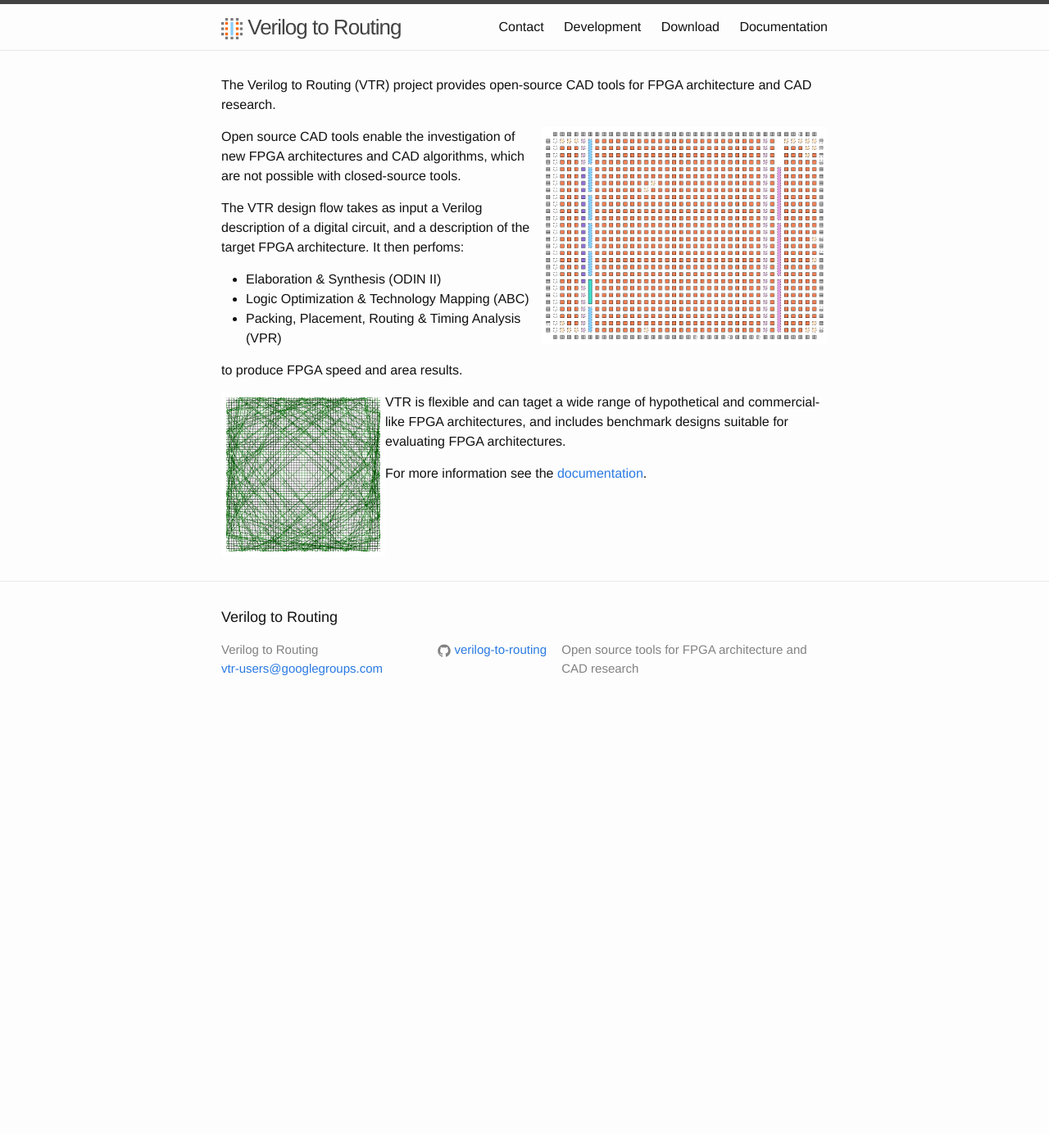
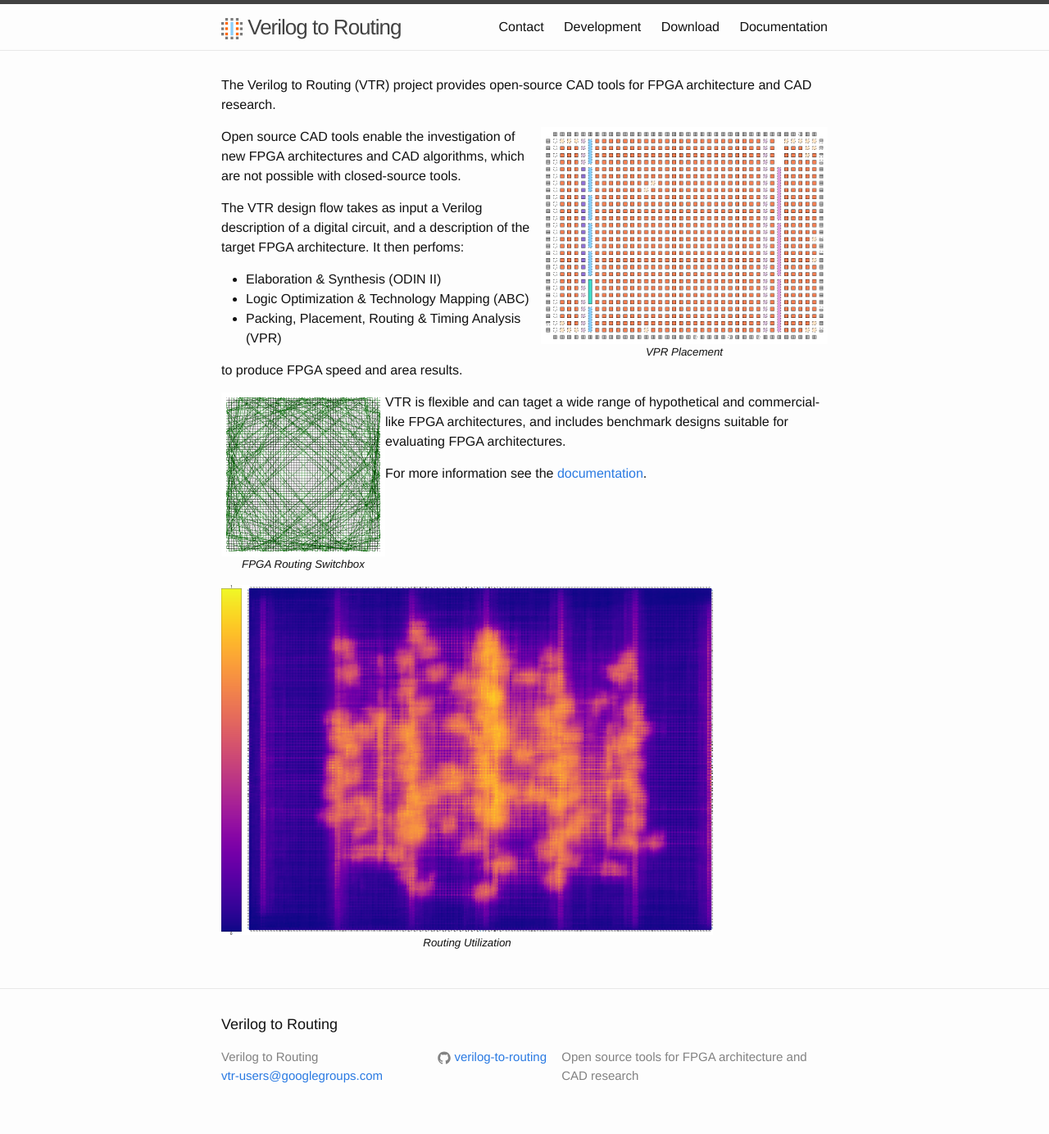
Before and after one commit to verilog-to-routing/verilog-to-routing.github.io, a Jekyll site: the page built from index.md, in a window 1280 px wide. Shown: the whole page at 82% size. Built offline with Jekyll 4.4.1, drawn with Linux system fonts in a browser that asks for light colours; before the commit the page ends 900 px from its top, so only the background shows below that.

```diff
--- a/css/main.scss
+++ b/css/main.scss
@@ -28,7 +28,15 @@ $content-width:    800px;
 $on-palm:          600px;
 $on-laptop:        800px;
 
+figure {
+    display: inline-block;
+}
 
+figure figcaption {
+    text-align: center;
+    font-size: smaller;
+    font-style: italic;
+}
 
 // Use media queries like this:
 // @include media-query($on-palm) {
--- a/index.md
+++ b/index.md
@@ -4,7 +4,15 @@ layout: default
 
 The Verilog to Routing (VTR) project provides open-source CAD tools for FPGA architecture and CAD research.
 
-<img src="/img/vpr_placement.png" alt="VPR Placement" width="350px" style="float:right"/>
+<figure style="float:right">
+    <img src='/img/vpr_placement.png' alt='VPR Placement' width="350px" />
+    <figcaption>VPR Placement</figcaption>
+</figure>
+
+<!--<div style="font-size:80%; text-align:center;">-->
+<!--<img src="/img/vpr_placement.png" alt="alternate text" width="350px" style="float:right" />-->
+<!--<p>VPR Placement</p>-->
+<!--</div>-->
 
 Open source CAD tools enable the investigation of new FPGA architectures and CAD algorithms, which are not possible with closed-source tools.
 
@@ -16,8 +24,17 @@ The VTR design flow takes as input a Verilog description of a digital circuit, a
 
 to produce FPGA speed and area results.
 
-<img src="/img/vpr_sb.png" alt="FPGA Routing Switchbox" width="200" style="float:left"/>
+<figure style="float:left">
+    <img src="/img/vpr_sb.png" alt="FPGA Routing Switchbox" width="200"/>
+    <figcaption>FPGA Routing Switchbox</figcaption>
+</figure>
 
 VTR is flexible and can taget a wide range of hypothetical and commercial-like FPGA architectures, and includes benchmark designs suitable for evaluating FPGA architectures.
 
 For more information see the [documentation](https://docs.verilogtorouting.org).
+
+
+<figure style="float:none">
+    <img src="/img/vpr_routing_utilization.png" width="600px" alt="Routing Utilization"/>
+    <figcaption>Routing Utilization</figcaption>
+</figure>
```
Also changed, not shown: _pages/development.md (+7 -3 lines), _pages/download.md (+1 -1 lines), Gemfile.lock, img/vpr_routing_utilization.png (added).
